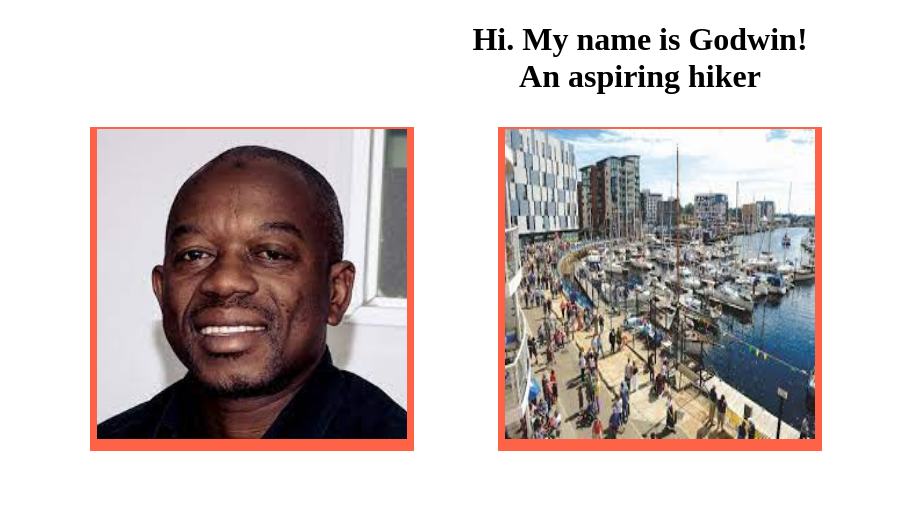
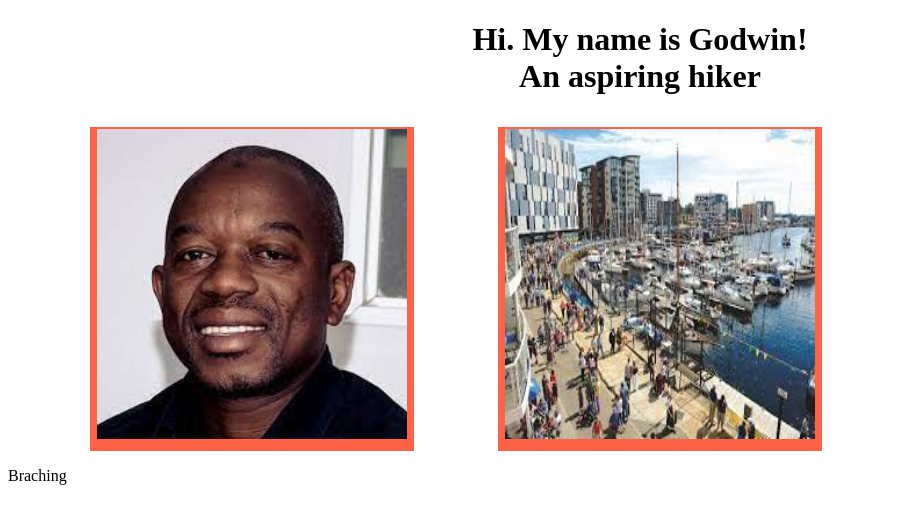
Before and after one commit to gpdzvapatsva/devOps1, a plain HTML site: page index.html in a window 1280 px wide. Shown: the full height of the page, 0-901 px from the left. Drawn offline with Linux system fonts and the light colour scheme.

Commit message:
new addition

```diff
--- a/index.html
+++ b/index.html
@@ -50,5 +50,7 @@
         <li class="flex-item"><img style width=310px height= 310px src="robben.jpg"></li>
 
       </ul>
+    </div>
+    <div>Braching</div>
 </body>
 </html>
```
